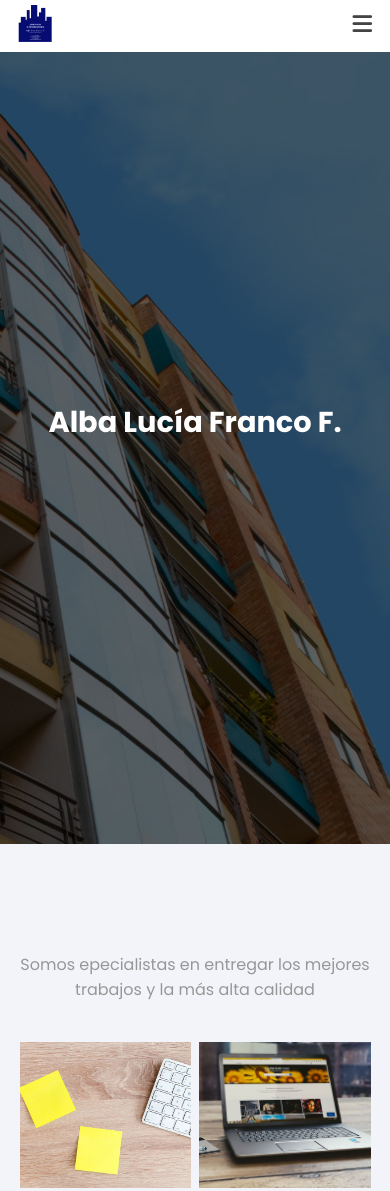
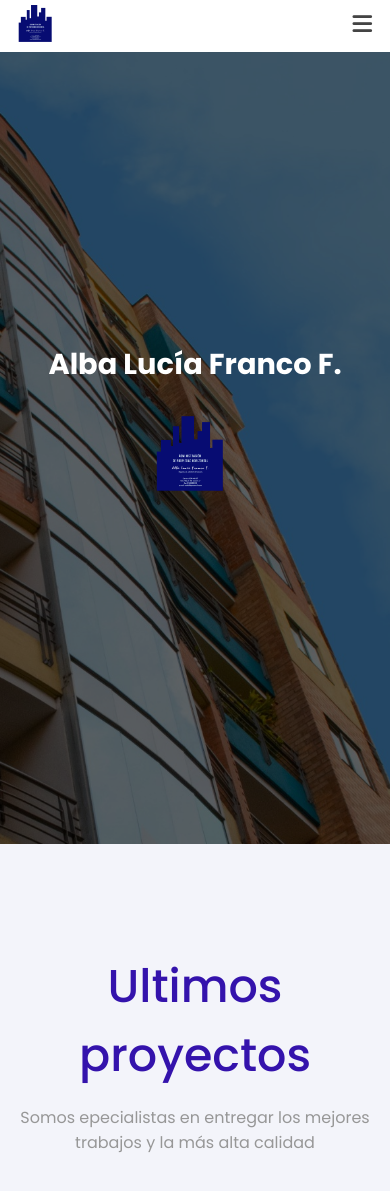
Before and after one commit to CristianP50/Pagina-administraci-n, a plain HTML site: page index.html in a window 390 px wide. Shown: the top 1191 px of the page. Drawn offline with Linux system fonts and the light colour scheme.

Commit message:
actualizado

```diff
--- a/css/main.css
+++ b/css/main.css
@@ -640,6 +640,11 @@ footer .footer-redes a:hover{
     color: #3413ac;
 }
 
+.logo-frontal{
+    display: none;
+}
+
+
 /* ---------------------Media Queries -------------------- */
 
 @media screen and (max-width:1040px){
@@ -781,13 +786,19 @@ footer .footer-redes a:hover{
 
     .main .banner-principal .texto-banner h2{
         font-size: 1.8em;
+        margin-bottom: 30px;
+    }
+
+    .logo-frontal{
+        width: 80px;
+        margin: 0 auto;
+        display: block;
     }
 
     /* ...titulo secciones-- */
 
     .titulo-seccion h2{
-        font-size: 0.3em;
-        display: none;
+        font-size: 2.876em;
     }
 
     /* ----proyectos--- */
--- a/index.html
+++ b/index.html
@@ -86,6 +86,7 @@
             <div class="texto-banner">
             <h2>Alba Lucía Franco F.</h2>
             <h1>Más de 30 años de experiencia en administración de Propiedad Horizontal</h1>
+            <img src="img/logoadmin.png" alt="logo" class="logo-frontal">
             <!-- <a href="#proyectos" class="scroll-suave">VER PROYECTOS</a> -->
             </div>
         </section>
```
